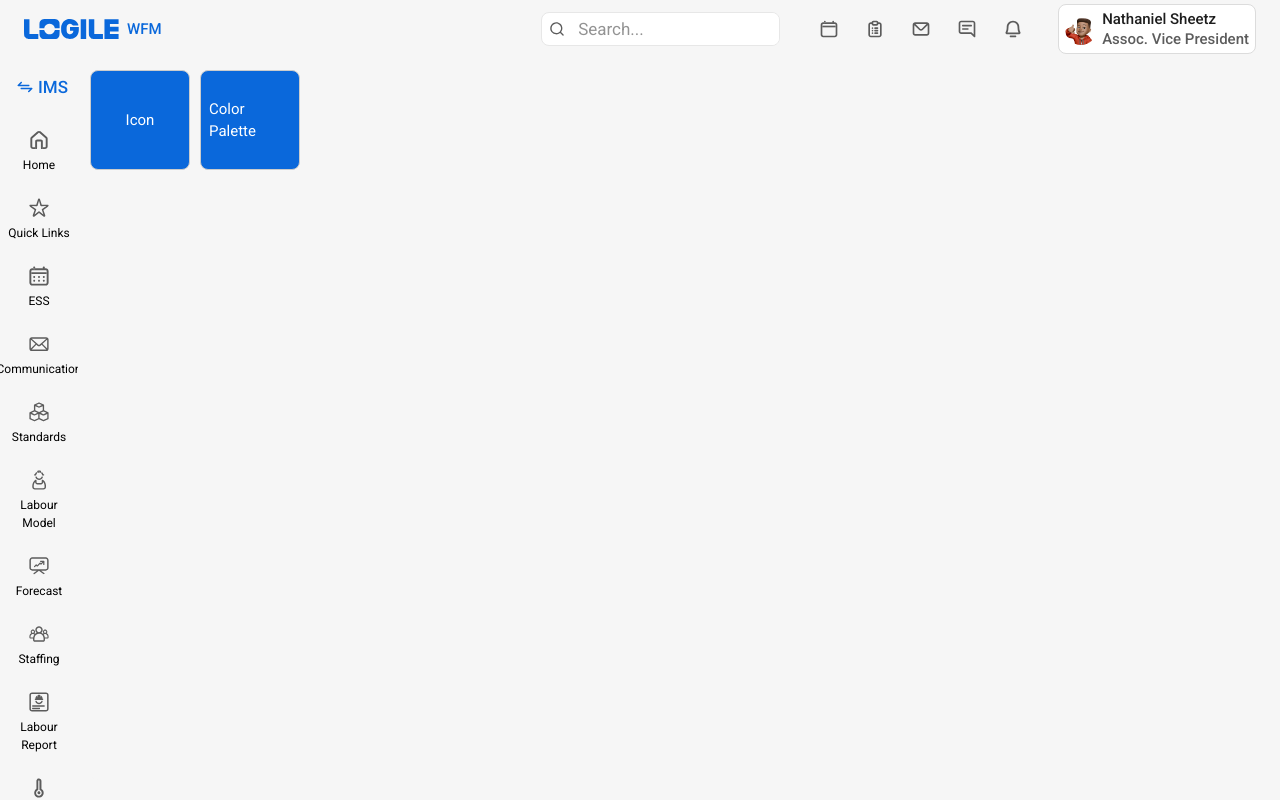
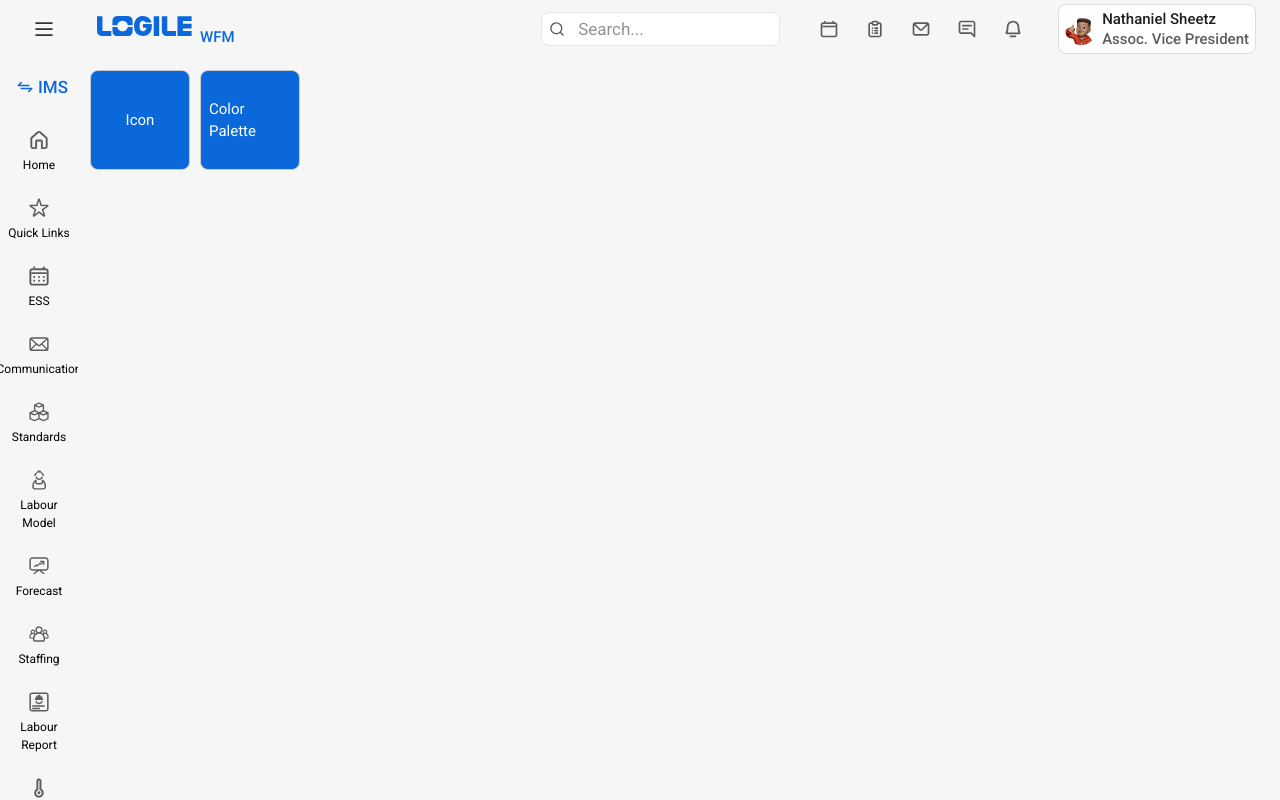
Before and after one commit to devBinay/task-template-poc, a React (Vite) app: page /dev in a window 1280 px wide. Built offline with nearby package versions, Linux system fonts and the light colour scheme.

Commit message:
font variables

```diff
--- a/src/core/constants/Icons.tsx
+++ b/src/core/constants/Icons.tsx
@@ -26,6 +26,7 @@ export const icons = {
     folderInput: React.lazy(() => import('@/assets/images/icons/folder-input.svg?react')),
     foodSafety: React.lazy(() => import('@/assets/images/icons/food-safety.svg?react')),
     forecast: React.lazy(() => import('@/assets/images/icons/forecast.svg?react')),
+    hamburger: React.lazy(() => import('@/assets/images/icons/hamburger.svg?react')),
     history: React.lazy(()=>import ('@/assets/images/time/history.svg?react')),
     home: React.lazy(() => import('@/assets/images/icons/home.svg?react')),
     infoCircle: React.lazy(()=>import ('@/assets/images/icons/info-circle.svg?react')),
--- a/src/layouts/AppShell.tsx
+++ b/src/layouts/AppShell.tsx
@@ -5,17 +5,28 @@ import AppBar from './appBar/AppBar';
 import Sidebar from './sidebar/Sidebar';
 import { defaultConstants } from '@/core/constants';
 import './appshell.style.scss'
+import { useState } from 'react';
 const sideDrawerWidth = defaultConstants.sidebarWidth;
 const topBarHeight = defaultConstants.topBarHeight;
 
 export default function AppShell() {
   const location = useLocation();
   const activePath = location.pathname;
+  const [showMenu, setShowMenu] = useState(true);
+  const handleToggleMenu = () => {
+    setShowMenu(!showMenu);
+  }
   return (
     <div className='appShell__container'>
-      <AppBar drawerHeight={topBarHeight} />
+      <AppBar drawerHeight={topBarHeight} handleToggleMenu={handleToggleMenu}/>
       <div className='appShell__sideNavAndbody'>
-      <Sidebar drawerWidth={sideDrawerWidth} activePath={activePath}/>
+        {
+          showMenu ?
+          <Box>
+            <Sidebar drawerWidth={sideDrawerWidth} activePath={activePath}/>
+          </Box>
+          :""
+        }
       <main
         className='appShell__body'
       >
--- a/src/layouts/appBar/AppBar.tsx
+++ b/src/layouts/appBar/AppBar.tsx
@@ -2,17 +2,32 @@ import React from 'react';
 import Typography from '@mui/material/Typography';
 import { defaultConstants } from '@/core/constants';
 import clientLogo from "@/assets/Logile Logo.svg"
-import { Stack } from '@mui/material';
+import { Box, Button, Stack } from '@mui/material';
 import IconButton from '@/components/IconButton';
 import UserProfileInfoCard from './components/userProfile/UserProfileInfoCard';
 import navAvatarPng from '@/assets/navbarAvatar.png'
 import NavSearchBar from './components/searchBar/SearchBar';
 import SvgIcon from '@/core/components/Icon';
+import { styled } from "@mui/material/styles";
 interface AppBarProps {
   drawerHeight: number;
 }
 
-const AppBar: React.FC<AppBarProps> = ({ drawerHeight }) => {
+const MainMenu = styled(Button)(() => ({
+  '&.MuiButton-root': {
+    minWidth: 'auto',
+    padding: '6px 8px',
+    display: 'flex',
+    alignItems: 'center',
+    justifyContent: 'center',
+    // border:'1px solid gray',
+  },
+  '.MuiButton-startIcon' : {
+    margin: 0,
+  }
+}));
+
+const AppBar: React.FC<AppBarProps> = ({ drawerHeight, handleToggleMenu }) => {
   const handleSearch = (value: string) => {
     console.log(value)
   }
@@ -25,8 +40,16 @@ const AppBar: React.FC<AppBarProps> = ({ drawerHeight }) => {
         height: "fit-content",
         alignItems: "flex-end"
       }}>
+        <Box display="flex" alignItems="center" gap="33px">
+        <Box>
+          <MainMenu onClick={handleToggleMenu} startIcon={
+            <SvgIcon component="hamburger" size={24} />
+          }>
 
-        <img src={clientLogo} />
+          </MainMenu>
+        </Box>
+        <Box><img src={clientLogo} /></Box>
+        </Box>
         <Typography sx={(theme) => ({
           color: theme.palette.primary.main,
           marginLeft: ".8rem",
--- a/src/pages/TemplateLibrary/index.tsx
+++ b/src/pages/TemplateLibrary/index.tsx
@@ -1,6 +1,6 @@
 import React, { useState } from 'react';
 import DirectoryTree from "@/components/DirectoryTree";
-import { Stack } from '@mui/material';
+import { Button, Stack } from '@mui/material';
 import { PrimaryButton } from '@/components/Button/Button';
 import TextField from "@mui/material/TextField";
 import Typography from '@mui/material/Typography';
```
Also changed, not shown: styles/_font.scss (added, +41 -0 lines), src/assets/images/icons/hamburger.svg (added).
